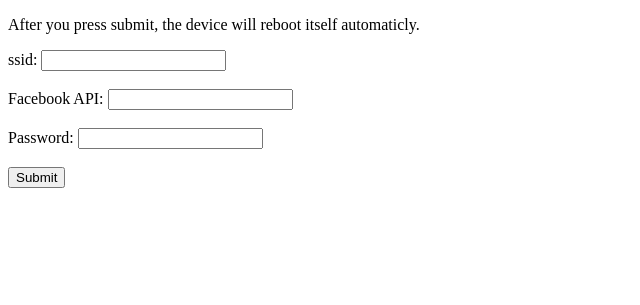
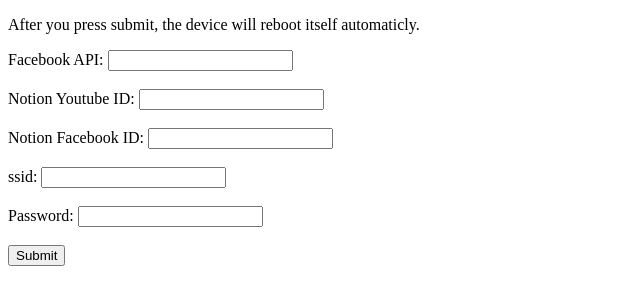
Before and after one commit to calypsorrr/Simulate_4, a Flask app: page / in a window 1280 px wide. Shown: the top 305 px of the page, without its empty margins (0-640 px from the left). Run offline with Flask 2, Linux system fonts and the light colour scheme.

Commit message:
Add files via upload

```diff
--- a/python_flask/templates/index.html
+++ b/python_flask/templates/index.html
@@ -5,10 +5,14 @@
 <p>After you press submit, the device will reboot itself automaticly.</p>
 
 <form action="" method="post">
+  <label for="fname">Facebook API: </label>
+  <input type="text" id="fb" name="fb"><br><br>
+  <label for="fname">Notion Youtube ID: </label>
+  <input type="text" id="id-youtube" name="id_youtube"><br><br>
+  <label for="fname">Notion Facebook ID: </label>
+  <input type="text" id="id_facebook" name="id_facebook"><br><br>
   <label for="fname">ssid: </label>
   <input type="text" id="ssid" name="ssid"><br><br>
-  <label for="fname">Facebook API: </label>
-  <input type="text" id="fb" name="fb"><br><br>
   <label for="lname">Password: </label>
   <input type="password" id="passwoord" name="passwoord"><br><br>
   <input type="submit" value="Submit">
```
